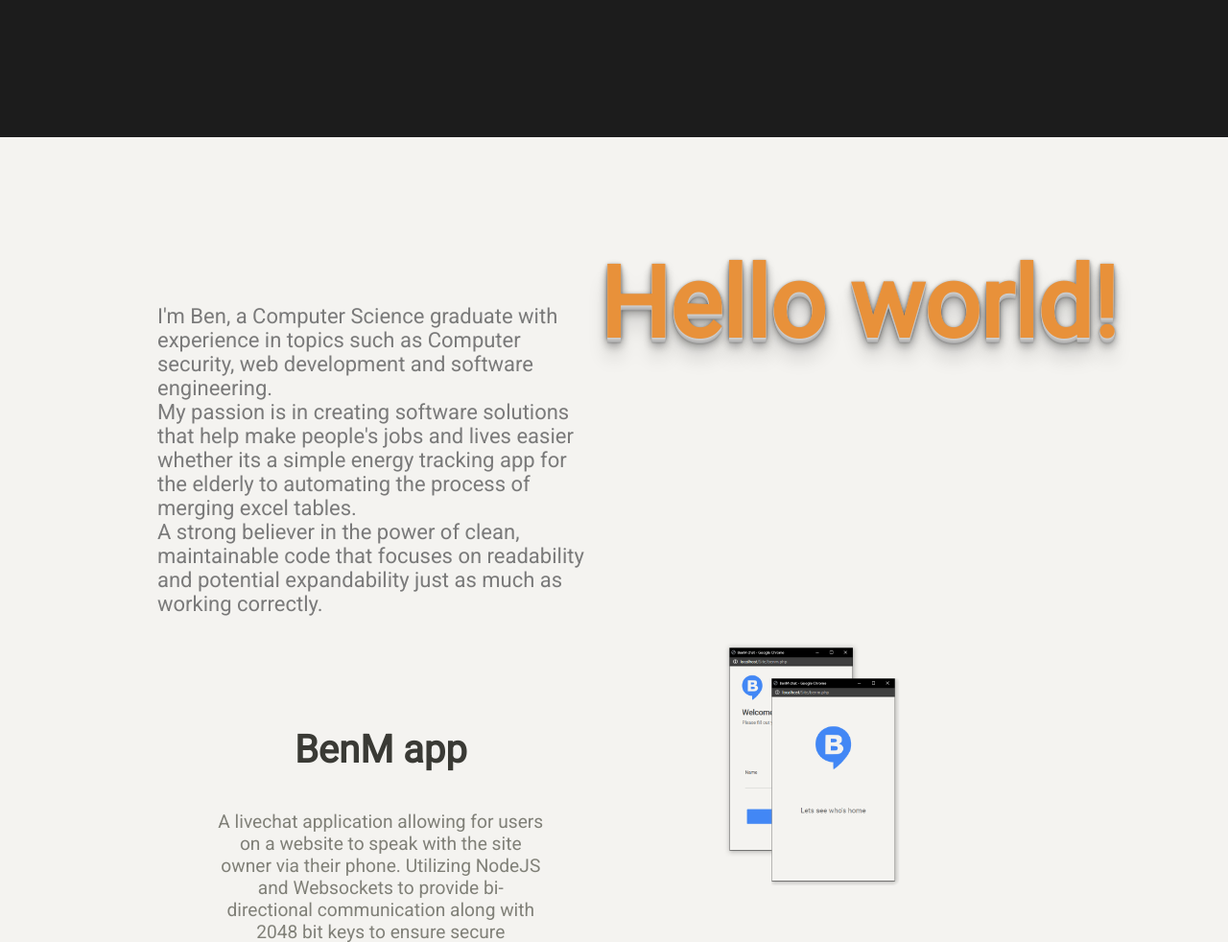
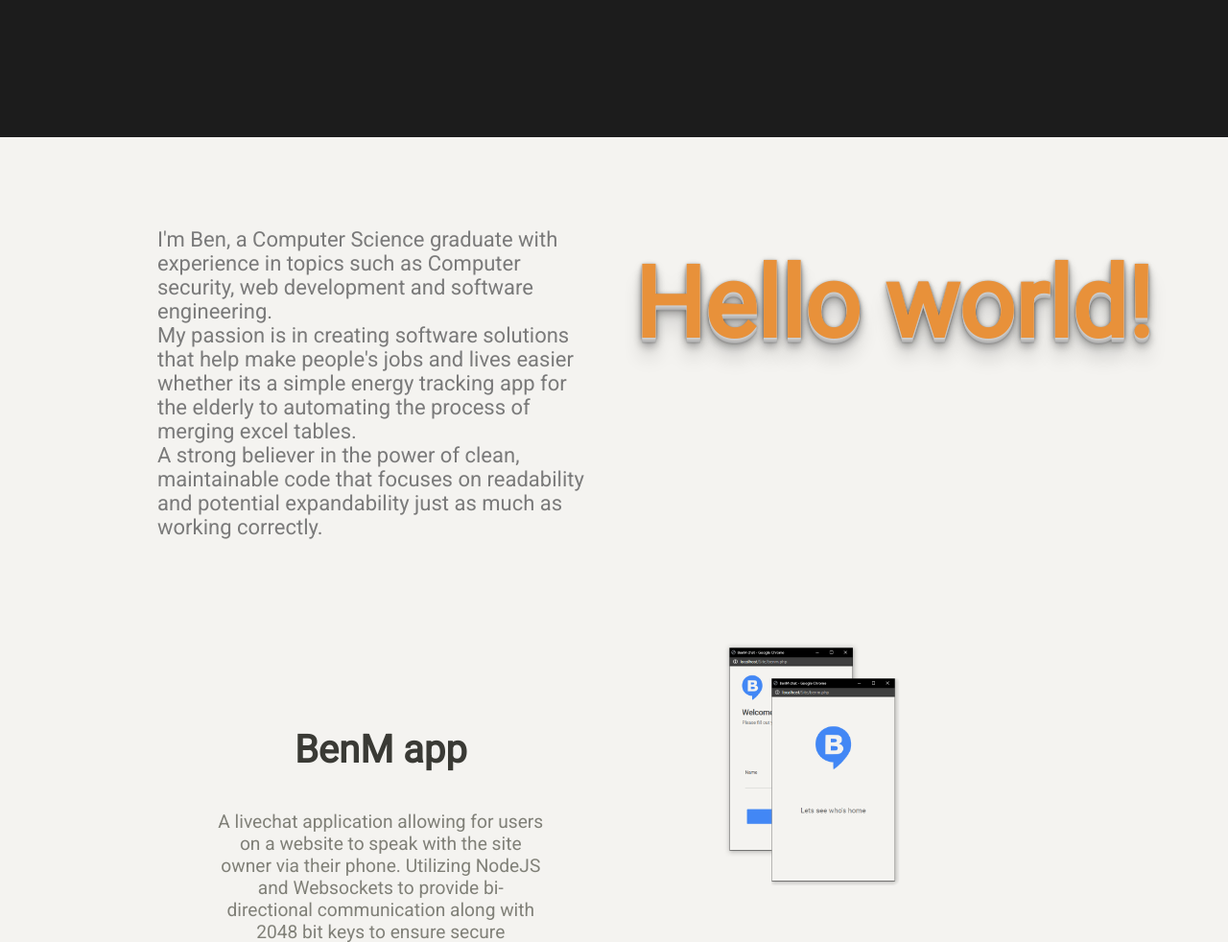
Before and after one commit to BenRF/Site, a PHP site: page /home.php in a window 1280 px wide. Shown: the part 657-1639 px from the top of the page at 96% size. Run offline with PHP 8.4, Linux system fonts and the light colour scheme; some web fonts are replaced.

Commit message:
Fixed positioning error

```diff
--- a/home.php
+++ b/home.php
@@ -38,7 +38,6 @@
 		</div>
 		<div class="aboutLock">
 			<div class="about">
-				<p class="aboutTitle">Hello world!</p>
 				<p class="about">
 					I'm Ben, a Computer Science graduate with experience in topics
 					such as Computer security, web development and software engineering.<br/>
@@ -48,6 +47,7 @@
 					A strong believer in the power of clean, maintainable code that focuses on readability and
 					potential expandability just as much as working correctly.
 				</p>
+				<p class="aboutTitle">Hello world!</p>
 			</div>
 		</div>
 		<div id="projects" class="projectLock">
--- a/styles.css
+++ b/styles.css
@@ -299,7 +299,7 @@ p.about {
 	color: #7a7a7a;
 	font-size: 22px;
 	margin: 0px;
-	margin-top: 80px;
+	margin-top: 0px;
 	margin-left: 100px;
 	width: 40%;
 	max-width: 550px;
@@ -313,6 +313,7 @@ p.aboutTitle {
 	display: inline-block;
 	margin-top: 20px;
 	margin-right: 15px;
+	float: right;
 	text-shadow: 0 1px 0 #ccc,
                0 2px 0 #c9c9c9,
                0 3px 0 #bbb,
```
